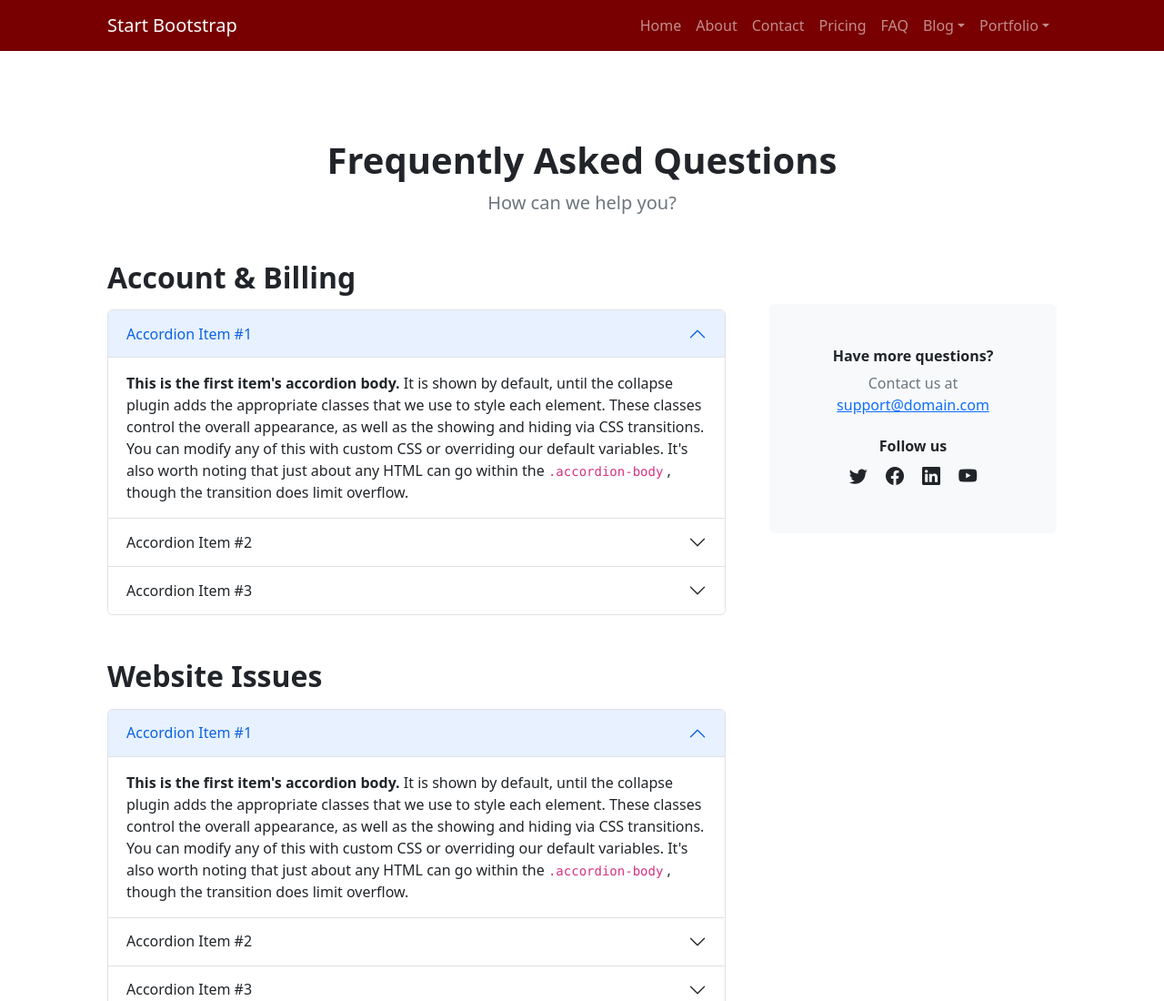
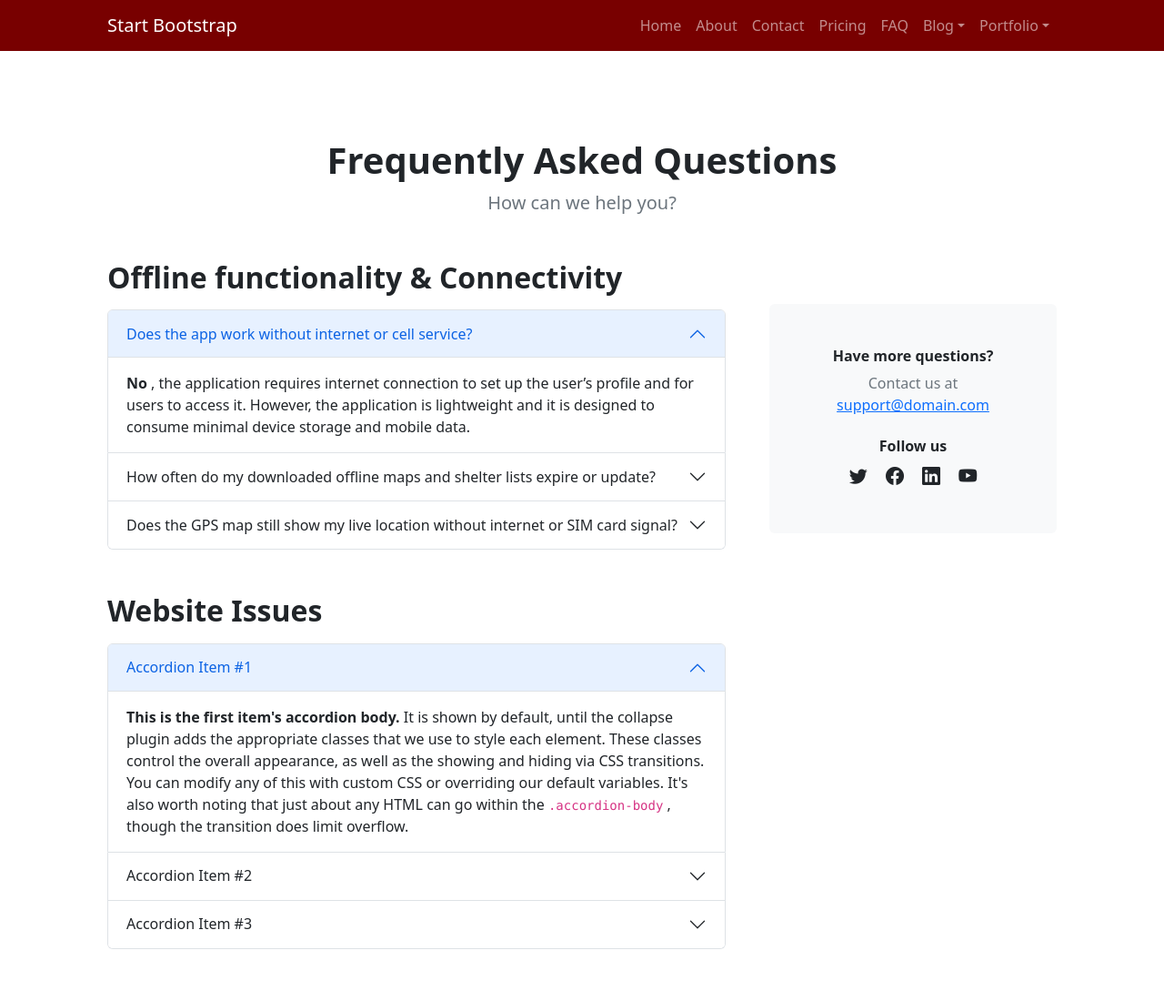
Before and after one commit to En1n1n/AEGIS-V.2, a plain HTML site: page faq.html in a window 1280 px wide. Shown: the top 1100 px of the page at 91% size. Drawn offline with nearby package versions, Linux system fonts and the light colour scheme.

Commit message:
Add files via upload
di pa ito tapos

```diff
--- a/faq.html
+++ b/faq.html
@@ -55,38 +55,31 @@
                     <div class="row gx-5">
                         <div class="col-xl-8">
                             <!-- FAQ Accordion 1-->
-                            <h2 class="fw-bolder mb-3">Account &amp; Billing</h2>
+                            <h2 class="fw-bolder mb-3">Offline functionality &amp; Connectivity</h2>
                             <div class="accordion mb-5" id="accordionExample">
                                 <div class="accordion-item">
-                                    <h3 class="accordion-header" id="headingOne"><button class="accordion-button" type="button" data-bs-toggle="collapse" data-bs-target="#collapseOne" aria-expanded="true" aria-controls="collapseOne">Accordion Item #1</button></h3>
+                                    <h3 class="accordion-header" id="headingOne"><button class="accordion-button" type="button" data-bs-toggle="collapse" data-bs-target="#collapseOne" aria-expanded="true" aria-controls="collapseOne">Does the app work without internet or cell service?</button></h3>
                                     <div class="accordion-collapse collapse show" id="collapseOne" aria-labelledby="headingOne" data-bs-parent="#accordionExample">
                                         <div class="accordion-body">
-                                            <strong>This is the first item's accordion body.</strong>
-                                            It is shown by default, until the collapse plugin adds the appropriate classes that we use to style each element. These classes control the overall appearance, as well as the showing and hiding via CSS transitions. You can modify any of this with custom CSS or overriding our default variables. It's also worth noting that just about any HTML can go within the
-                                            <code>.accordion-body</code>
-                                            , though the transition does limit overflow.
+                                            <strong>No</strong>
+                                            , the application requires internet connection to set up the user’s profile and for users to access it. However, the application is lightweight and it is designed to consume minimal device storage and mobile data.
                                         </div>
                                     </div>
                                 </div>
                                 <div class="accordion-item">
-                                    <h3 class="accordion-header" id="headingTwo"><button class="accordion-button collapsed" type="button" data-bs-toggle="collapse" data-bs-target="#collapseTwo" aria-expanded="false" aria-controls="collapseTwo">Accordion Item #2</button></h3>
+                                    <h3 class="accordion-header" id="headingTwo"><button class="accordion-button collapsed" type="button" data-bs-toggle="collapse" data-bs-target="#collapseTwo" aria-expanded="false" aria-controls="collapseTwo">How often do my downloaded offline maps and shelter lists expire or update?</button></h3>
                                     <div class="accordion-collapse collapse" id="collapseTwo" aria-labelledby="headingTwo" data-bs-parent="#accordionExample">
                                         <div class="accordion-body">
-                                            <strong>This is the second item's accordion body.</strong>
-                                            It is hidden by default, until the collapse plugin adds the appropriate classes that we use to style each element. These classes control the overall appearance, as well as the showing and hiding via CSS transitions. You can modify any of this with custom CSS or overriding our default variables. It's also worth noting that just about any HTML can go within the
-                                            <code>.accordion-body</code>
-                                            , though the transition does limit overflow.
+                                           Downloaded maps, evacuation center directories, and emergency <strong>never expire or delete themselves</strong>. They can only be updated and improved to ensure the user’s data remains accessible even if it is offline during an emergency situation or a natural disaster.
                                         </div>
                                     </div>
                                 </div>
                                 <div class="accordion-item">
-                                    <h3 class="accordion-header" id="headingThree"><button class="accordion-button collapsed" type="button" data-bs-toggle="collapse" data-bs-target="#collapseThree" aria-expanded="false" aria-controls="collapseThree">Accordion Item #3</button></h3>
+                                    <h3 class="accordion-header" id="headingThree"><button class="accordion-button collapsed" type="button" data-bs-toggle="collapse" data-bs-target="#collapseThree" aria-expanded="false" aria-controls="collapseThree">Does the GPS map still show my live location without internet or SIM card signal?</button></h3>
                                     <div class="accordion-collapse collapse" id="collapseThree" aria-labelledby="headingThree" data-bs-parent="#accordionExample">
                                         <div class="accordion-body">
-                                            <strong>This is the third item's accordion body.</strong>
-                                            It is hidden by default, until the collapse plugin adds the appropriate classes that we use to style each element. These classes control the overall appearance, as well as the showing and hiding via CSS transitions. You can modify any of this with custom CSS or overriding our default variables. It's also worth noting that just about any HTML can go within the
-                                            <code>.accordion-body</code>
-                                            , though the transition does limit overflow.
+                                            <strong>Yes</strong>
+                                            , since GPS relies more on overhead satellites and not on cell towers or the internet, as long as the regional map was downloaded beforehand, the blue dot will still tract their exact position and direction in real-time.
                                         </div>
                                     </div>
                                 </div>
```
